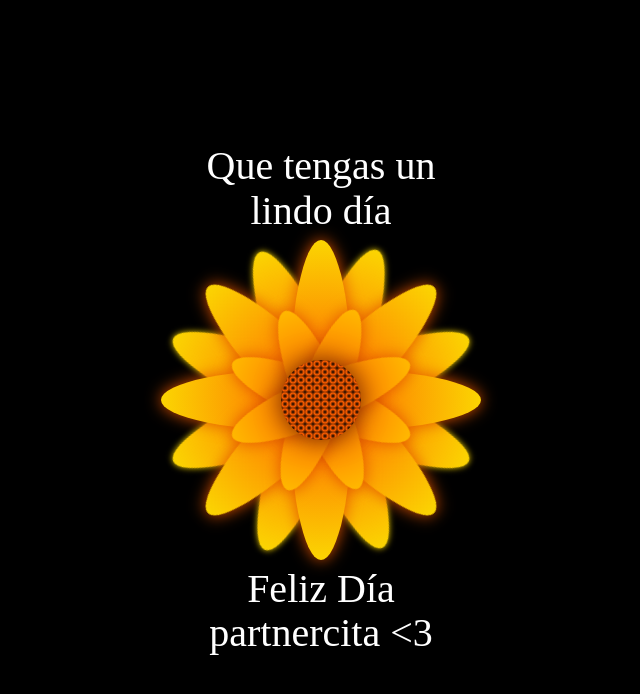
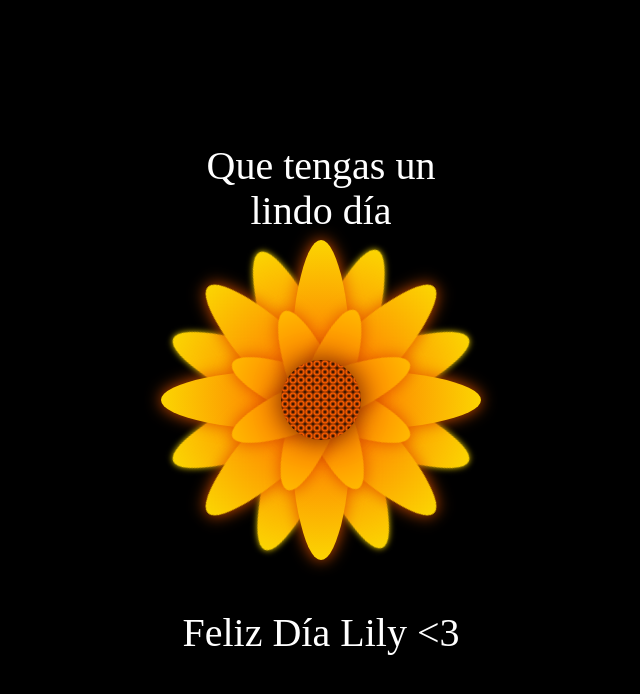
Before and after one commit to AdrianJ261/flores_amarilla_lily, a plain HTML site: page docs/index.html in a window 1280 px wide. Shown: the whole page, without its empty margins (319-959 px from the left). Drawn offline with Linux system fonts and the light colour scheme.

Commit message:
Update index.html

```diff
--- a/docs/index.html
+++ b/docs/index.html
@@ -37,7 +37,7 @@
     </div>
     <div class="Petal3 p4">
     </div>
-    <div class="text-below">Feliz Día partnercita <3</div>
+    <div class="text-below">Feliz Día Lily <3</div>
   </div>
 </body>
 </html>
```
